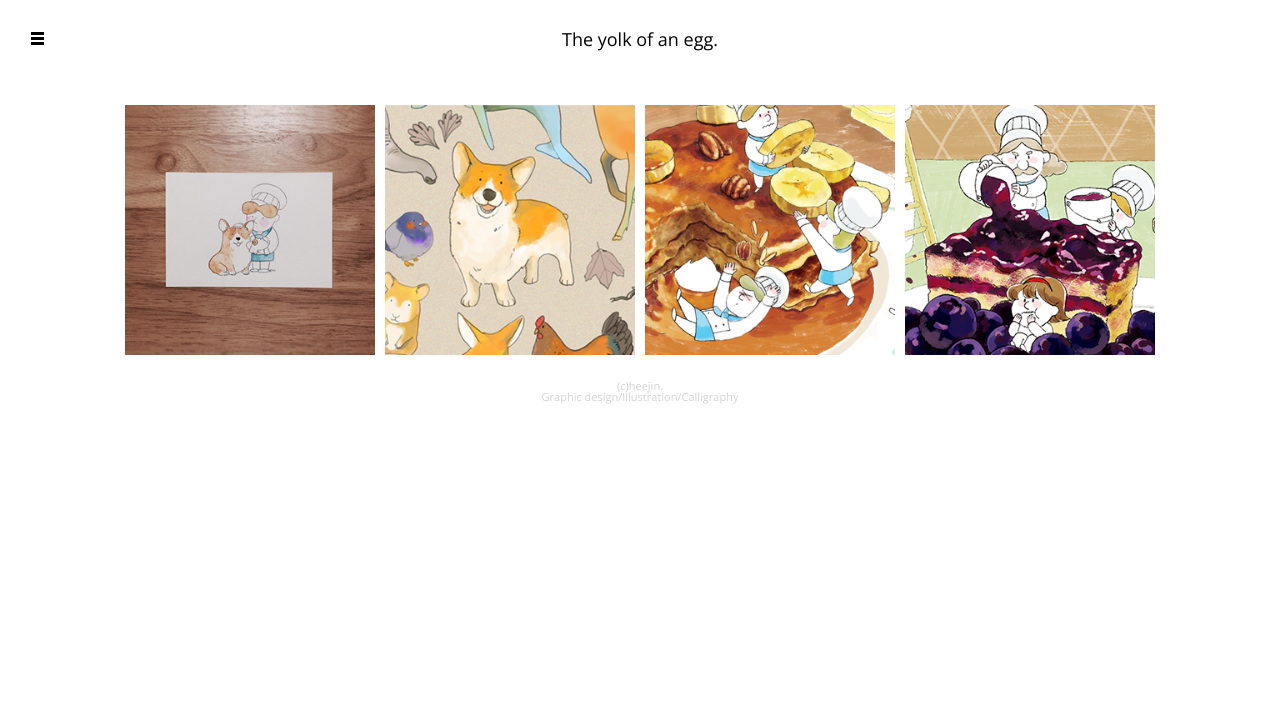
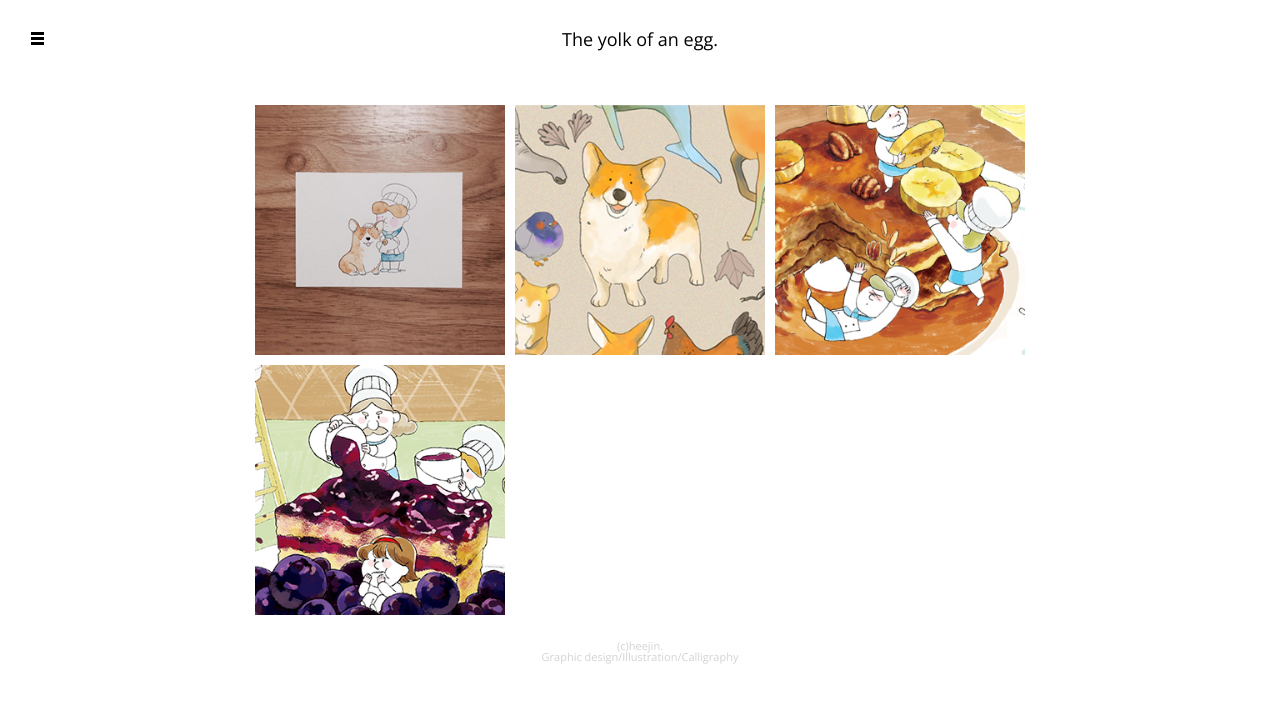
Before and after one commit to seongheejin/seongheejin.github.io, a plain HTML site: page illust.html in a window 1280 px wide. Drawn offline with nearby package versions, Linux system fonts and the light colour scheme; files that its build step writes are made by us from their sources.

Commit message:
전체적으로수정

```diff
--- a/calli.css
+++ b/calli.css
@@ -86,6 +86,8 @@ header.major a {
 }
 
 section {
+    margin:0 auto;
+    width:800px;
     position: relative;
     z-index: 1;
     transition: 0.2s;
--- a/design.css
+++ b/design.css
@@ -86,6 +86,8 @@ header.major a {
     top: 30px;
 }
 section {
+    margin:0 auto;
+    width:800px;
     position: relative;
     z-index: 1;
     transition: 0.2s;
--- a/illust.css
+++ b/illust.css
@@ -86,6 +86,8 @@ header.major a {
     top: 30px;
 }
 section {
+    margin:0 auto;
+    width:800px;
     position: relative;
     z-index: 1;
     transition: 0.2s;
--- a/illust.html
+++ b/illust.html
@@ -47,6 +47,8 @@
             <li class="small"><a href="kara_calendar.html"><div class="dim"><p>KARA</p></div></a></li>
             <li class="small"><a href="pjob_calendar.html"><div class="dim"><p>PLEASE JUST ONE BITE!</p></div></a></li>
             <li class="small"><a href="pjob_poster.html"><div class="dim"><p>PLEASE JUST ONE BITE!</p></div></a></li>
+            <li></li>
+            <li></li>
         </ul>
     </section>
     <aside>
```
